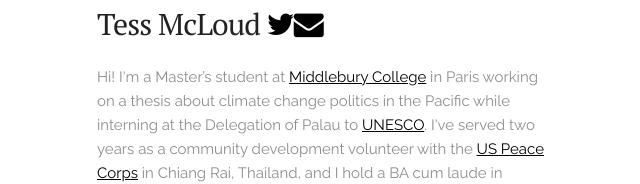
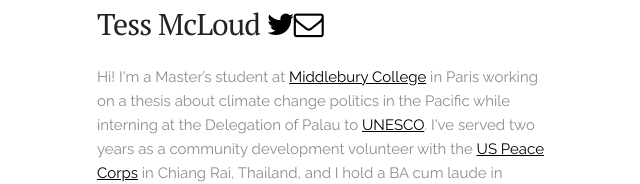
Before and after one commit to tessmcloud16/tessmcloud16.github.io, a plain HTML site: page index.html in a window 1280 px wide. Shown: the part 445-629 px from the top of the page, 63-703 px from the left. Drawn offline with Linux system fonts and the light colour scheme.

Commit message:
added new envelope look

```diff
--- a/index.html
+++ b/index.html
@@ -38,7 +38,7 @@
     <div class="row">
       <div class="one-half column" style="margin-top: 25%">
         <img src="images/tessimage.png" style="padding-bottom: 10px">
-        <h4 class="serif-style">Tess McLoud <a href="https://twitter.com/tess_mcloud"><i class="fa fa-twitter"></i></a><a href="emailto: me@tessm.cloud"><i class="fa fa-envelope"></i></a></h4>
+        <h4 class="serif-style">Tess McLoud <a href="https://twitter.com/tess_mcloud"><i class="fa fa-twitter"></i></a><a href="emailto: me@tessm.cloud"><i class="fa fa-envelope-o"></i></a></h4>
         <p class="body-text">Hi! I'm a Master’s student at <a href="http://www.middlebury.edu/">Middlebury College</a> in Paris working on a thesis about climate change politics in the Pacific while interning at the Delegation of Palau to <a href="http://en.unesco.org">UNESCO</a>. I've served two years as a community development volunteer with the <a href="http://www.peacecorps.gov">US Peace Corps</a> in Chiang Rai, Thailand, and I hold a BA cum laude in Anthropology and French from <a href="http://dartmouth.edu">Dartmouth College</a>.</p>
         <h4 class="serif-style">Work</h4>
       </div>
```
